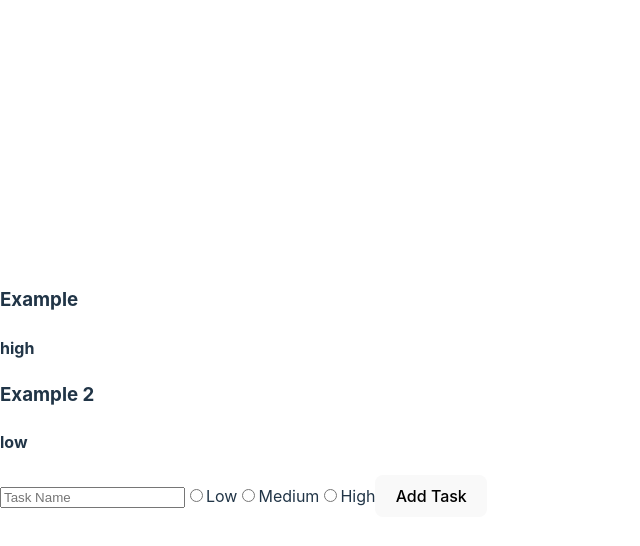
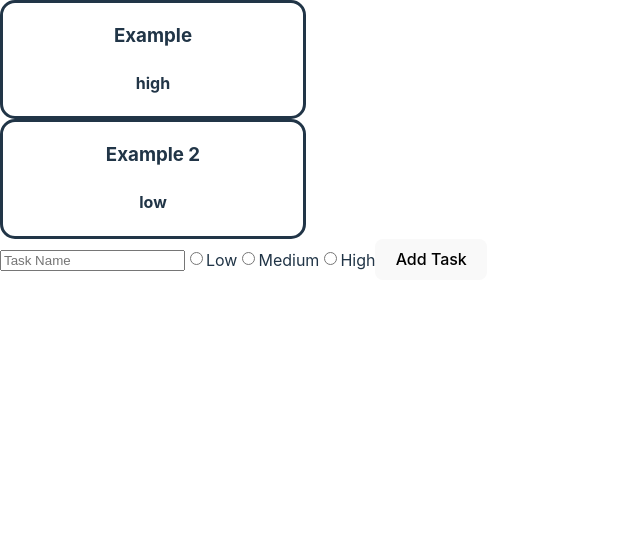
Before and after one commit to DylCru/To-Do-List-React, a React (Vite) app in the folder cool-react-app/: page / in a window 1280 px wide. Shown: the top 546 px of the page, without its empty margins (0-640 px from the left). Built offline with nearby package versions, Linux system fonts and the light colour scheme.

Commit message:
Update styling

```diff
--- a/cool-react-app/src/App.css
+++ b/cool-react-app/src/App.css
@@ -0,0 +1,27 @@
+.task-list {
+    display: flex;
+    flex-direction: column;
+    justify-content: space-evenly;
+    align-items: center;
+    gap: 15px;
+    border: solid;
+}
+
+.task {
+    border: solid;
+    text-align: center;
+    width: 300px;
+    border-radius: 15px;
+}
+
+.priority-high {
+    background-color: red;
+}
+
+.priority-medium {
+    background-color: orange;
+}
+
+.priority-low {
+    background-color: green;
+}
--- a/cool-react-app/src/index.css
+++ b/cool-react-app/src/index.css
@@ -25,10 +25,6 @@ a:hover {
 
 body {
   margin: 0;
-  display: flex;
-  place-items: center;
-  min-width: 320px;
-  min-height: 100vh;
 }
 
 h1 {
```
